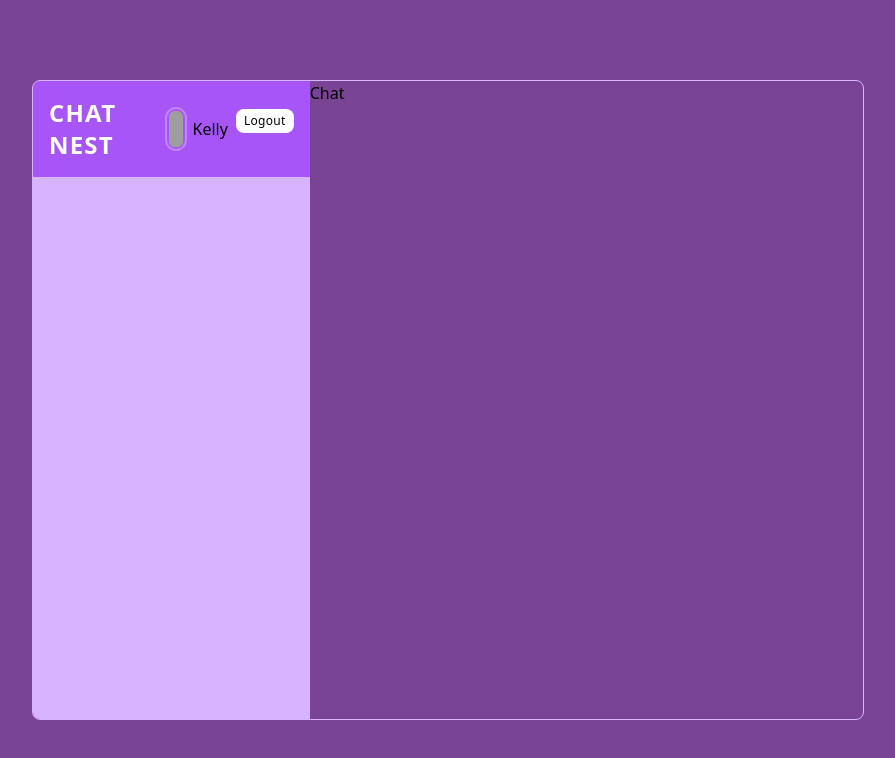
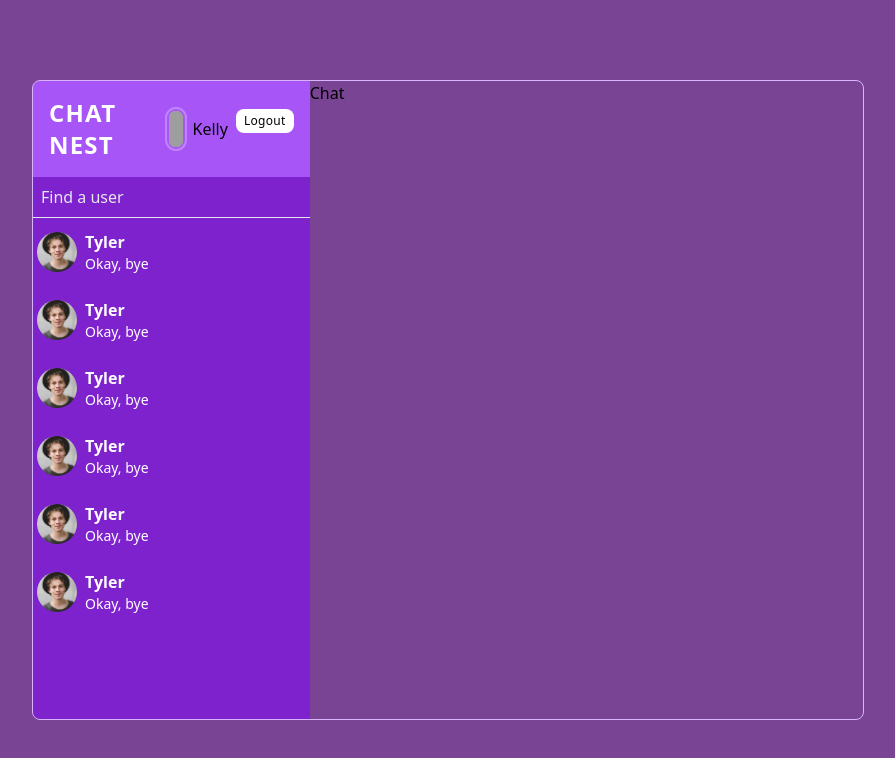
Before and after one commit to krish-98/Chat-Nest, a React (Create React App) app: page / in a window 1280 px wide. Shown: the top 758 px of the page, without its empty margins (192-1087 px from the left). Built offline with nearby package versions, Linux system fonts and the light colour scheme; no server answers; grey boxes are pictures that could not be loaded.

Commit message:
User chats design completed

```diff
--- a/src/Components/home/Chats.jsx
+++ b/src/Components/home/Chats.jsx
@@ -1,7 +1,82 @@
 import React from "react"
+import User2 from "../../Assets/user2.jpg"
 
 const Chats = () => {
-  return <div>Chats</div>
+  return (
+    <div className="bg-purple-700 h-full">
+      <div className="flex items-center gap-2 py-3 px-1 hover:bg-purple-400 cursor-pointer">
+        <img
+          className="w-10 h-10 object-cover rounded-full cursor-pointer"
+          src={User2}
+          alt="user profile icon"
+        />
+        <div className="text-white">
+          <h3 className="font-bold">Tyler</h3>
+          <p className="text-sm">Okay, bye</p>
+        </div>
+      </div>
+
+      <div className="flex items-center gap-2 py-3 px-1 hover:bg-purple-400 cursor-pointer">
+        <img
+          className="w-10 h-10 object-cover rounded-full cursor-pointer"
+          src={User2}
+          alt="user profile icon"
+        />
+        <div className="text-white">
+          <h3 className="font-bold">Tyler</h3>
+          <p className="text-sm">Okay, bye</p>
+        </div>
+      </div>
+
+      <div className="flex items-center gap-2 py-3 px-1 hover:bg-purple-400 cursor-pointer">
+        <img
+          className="w-10 h-10 object-cover rounded-full cursor-pointer"
+          src={User2}
+          alt="user profile icon"
+        />
+        <div className="text-white">
+          <h3 className="font-bold">Tyler</h3>
+          <p className="text-sm">Okay, bye</p>
+        </div>
+      </div>
+
+      <div className="flex items-center gap-2 py-3 px-1 hover:bg-purple-400 cursor-pointer">
+        <img
+          className="w-10 h-10 object-cover rounded-full cursor-pointer"
+          src={User2}
+          alt="user profile icon"
+        />
+        <div className="text-white">
+          <h3 className="font-bold">Tyler</h3>
+          <p className="text-sm">Okay, bye</p>
+        </div>
+      </div>
+
+      <div className="flex items-center gap-2 py-3 px-1 hover:bg-purple-400 cursor-pointer">
+        <img
+          className="w-10 h-10 object-cover rounded-full cursor-pointer"
+          src={User2}
+          alt="user profile icon"
+        />
+        <div className="text-white">
+          <h3 className="font-bold">Tyler</h3>
+          <p className="text-sm">Okay, bye</p>
+        </div>
+      </div>
+
+      <div className="flex items-center gap-2 py-3 px-1 hover:bg-purple-400 cursor-pointer">
+        <img
+          className="w-10 h-10 object-cover rounded-full cursor-pointer"
+          src={User2}
+          alt="user profile icon"
+        />
+        <div className="text-white">
+          <h3 className="font-bold">Tyler</h3>
+          <p className="text-sm">Okay, bye</p>
+        </div>
+      </div>
+    </div>
+  )
 }
 
 export default Chats
--- a/src/Components/home/Sidebar.jsx
+++ b/src/Components/home/Sidebar.jsx
@@ -1,10 +1,14 @@
 import React from "react"
 import Navbar from "../home/Navbar"
+import Search from "../home/Search"
+import Chats from "../home/Chats"
 
 const Sidebar = () => {
   return (
     <div className="flex-1 bg-purple-300">
       <Navbar />
+      <Search />
+      <Chats />
     </div>
   )
 }
```
Also changed, not shown: src/Assets/user2.jpg (added).
